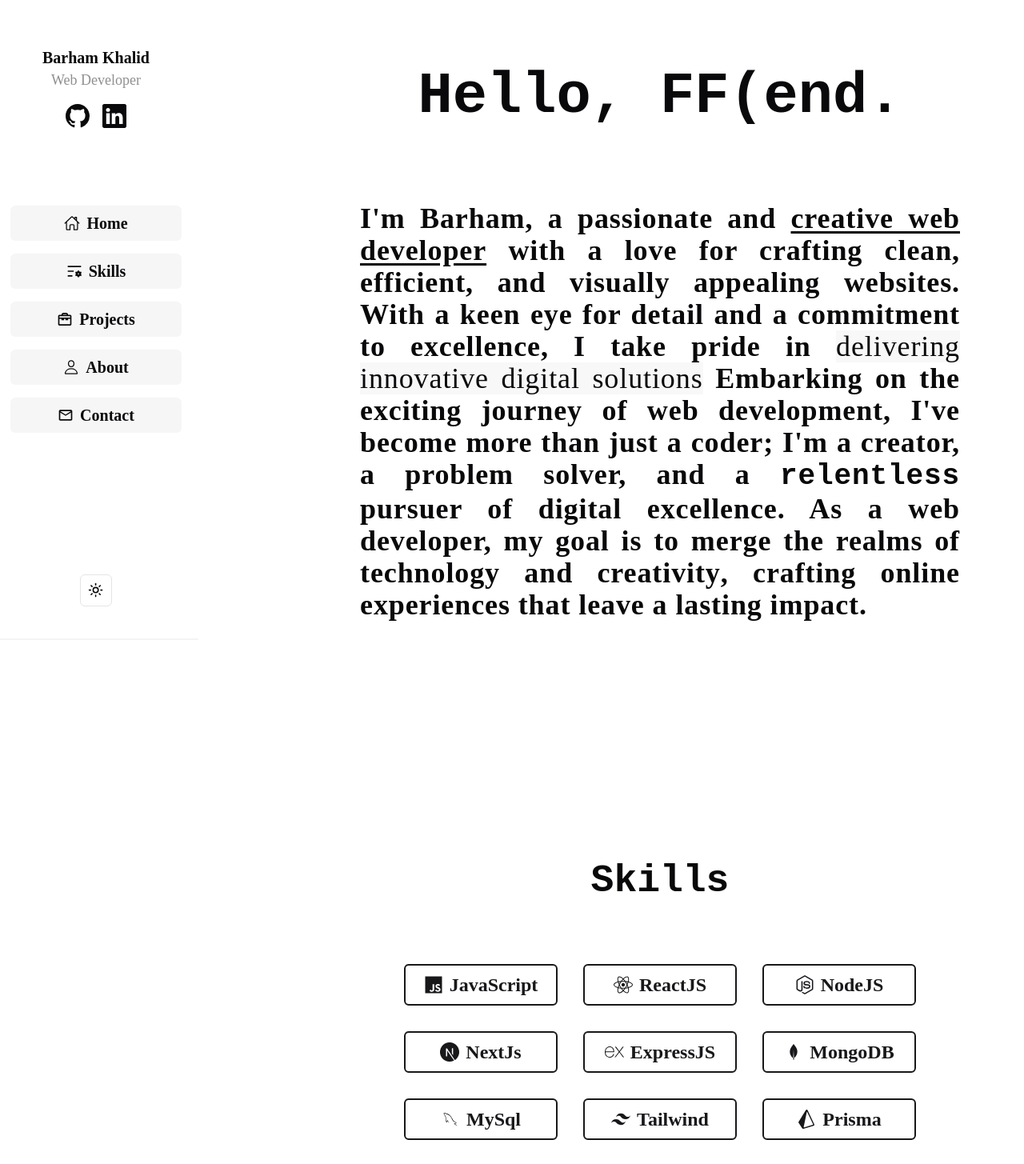
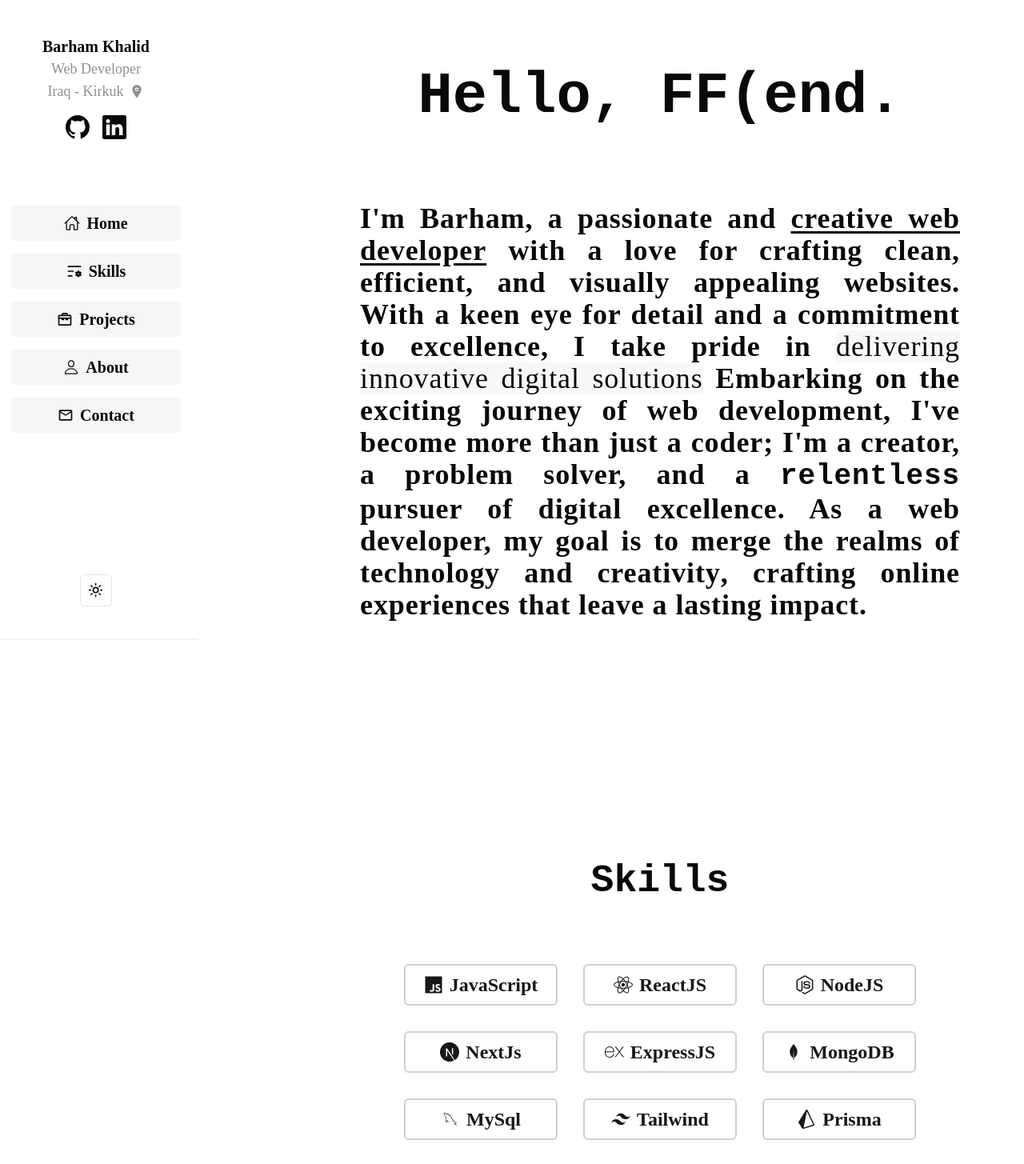
Before and after one commit to barham2003/MyPortfolio, a Next.js app: page / in a window 1280 px wide. Shown: the top 1455 px of the page at 80% size. Built offline with nearby package versions, Linux system fonts and the light colour scheme.

Commit message:
Location

```diff
--- a/app/globals.css
+++ b/app/globals.css
@@ -77,5 +77,5 @@
 
 html {
   font-family: "Raleway";
-  scroll-behavior: smooth;
+  @apply !scroll-smooth;
 }
--- a/components/animated-list.tsx
+++ b/components/animated-list.tsx
@@ -18,7 +18,7 @@ export default function AnimatedList({ children, index }: AnimatedProps) {
   return (
     <motion.li
       variants={variants}
-      className="flex w-32 items-center justify-center gap-2 rounded-md border-2 border-primary p-2 text-lg font-semibold text-primary md:w-48 md:text-2xl dark:bg-[#09090b]"
+      className="flex w-32 items-center justify-center gap-2 rounded-md border-2 border-primary/20 p-2 text-lg font-semibold text-primary transition-all hover:border-primary  hover:bg-[#212123] md:w-48 md:text-2xl dark:bg-[#09090b]"
       initial="initial"
       whileInView="animate"
       custom={index}
--- a/components/sidebar.tsx
+++ b/components/sidebar.tsx
@@ -5,6 +5,8 @@ import { BsLinkedin, BsGithub } from "react-icons/bs";
 import { ModeToggle } from "./toggle-mode";
 import { motion } from "framer-motion";
 import { sections } from "@/lib/data";
+import { BiLocationPlus, BiSolidLocationPlus } from "react-icons/bi";
+import { IoLocation } from "react-icons/io5";
 
 export default function Sidebar() {
   return (
@@ -20,6 +22,10 @@ export default function Sidebar() {
       <div className="hidden md:flex md:h-1/5 md:flex-col md:items-center md:justify-center">
         <span className="font-bold  md:text-xl">Barham Khalid</span>
         <span className="text-lg opacity-45">Web Developer</span>
+        <span className="flex items-center gap-2 text-lg opacity-45">
+          Iraq - Kirkuk
+          <IoLocation />
+        </span>
         <div className="mt-4 flex gap-4">
           <BsGithub size={"30px"} className="transition-all hover:opacity-75" />
           <BsLinkedin
```
